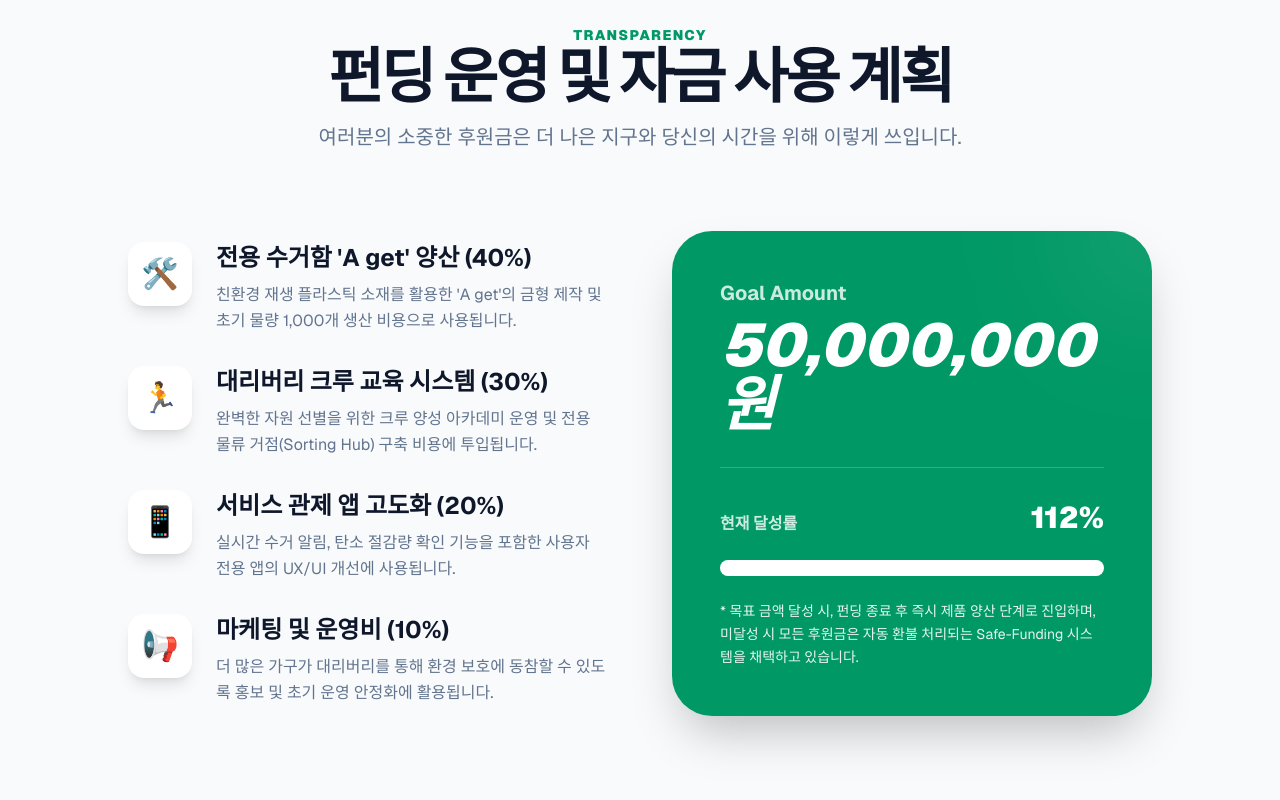
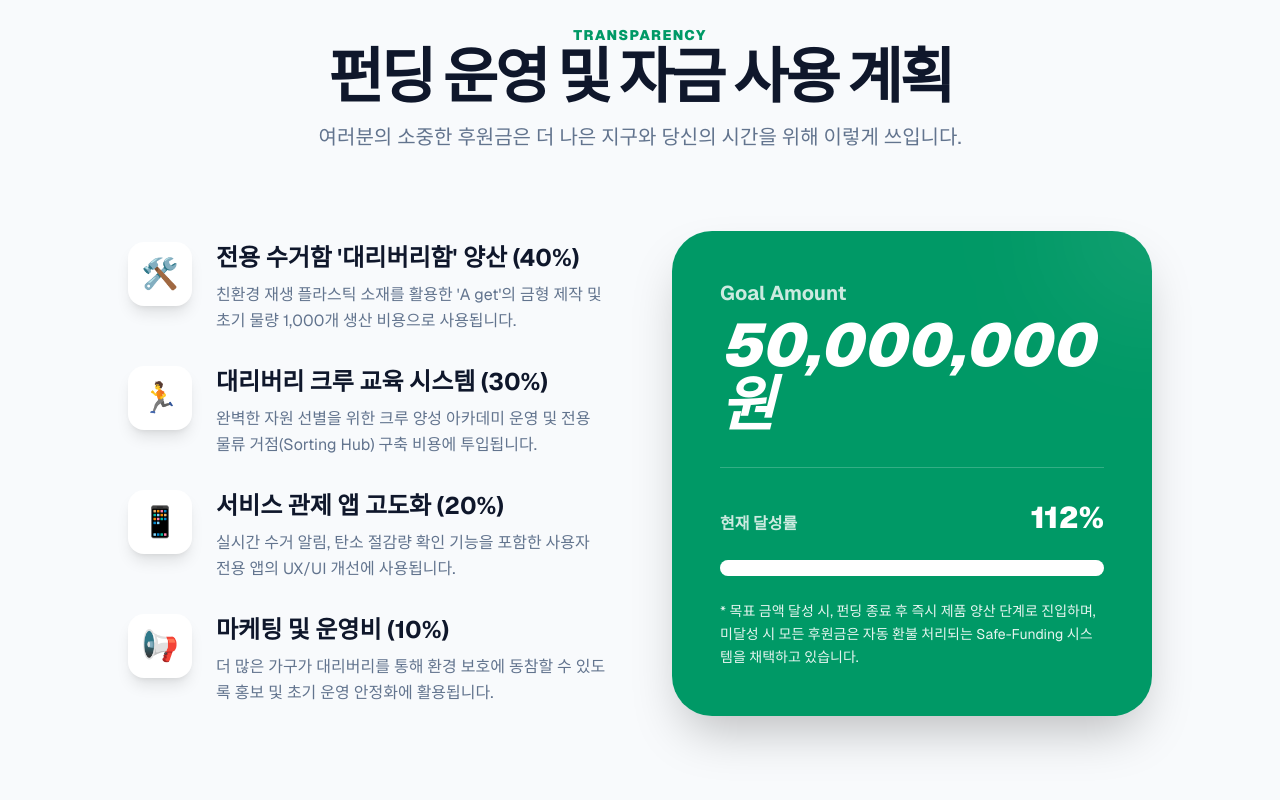
Before and after one commit to yaguwangofficial-stack/daeriburi, a Next.js app: page / in a window 1280 px wide. Shown: the part 5627-6427 px from the top of the page. Built offline with nearby package versions, Linux system fonts and the light colour scheme.

Commit message:
Fix: remove overlapping image in Section 7

```diff
--- a/app/page.tsx
+++ b/app/page.tsx
@@ -246,7 +246,7 @@ export default function Page() {
         <div className="flex gap-6">
           <div className="w-16 h-16 bg-white rounded-2xl shadow-lg flex items-center justify-center text-3xl shrink-0">🛠️</div>
           <div>
-            <h4 className="text-2xl font-bold mb-2">전용 수거함 'A get' 양산 (40%)</h4>
+            <h4 className="text-2xl font-bold mb-2">전용 수거함 '대리버리함' 양산 (40%)</h4>
             <p className="text-slate-500 leading-relaxed">친환경 재생 플라스틱 소재를 활용한 'A get'의 금형 제작 및 초기 물량 1,000개 생산 비용으로 사용됩니다.</p>
           </div>
         </div>
```
